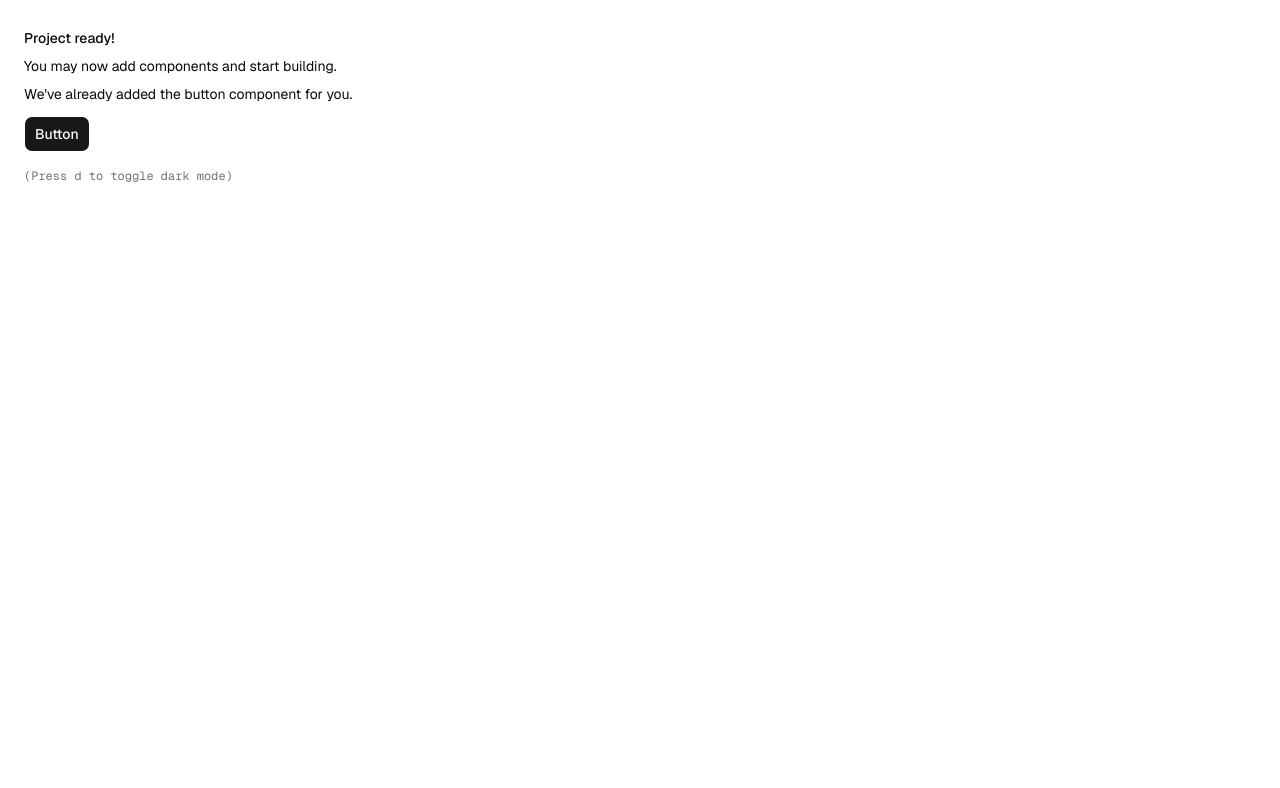
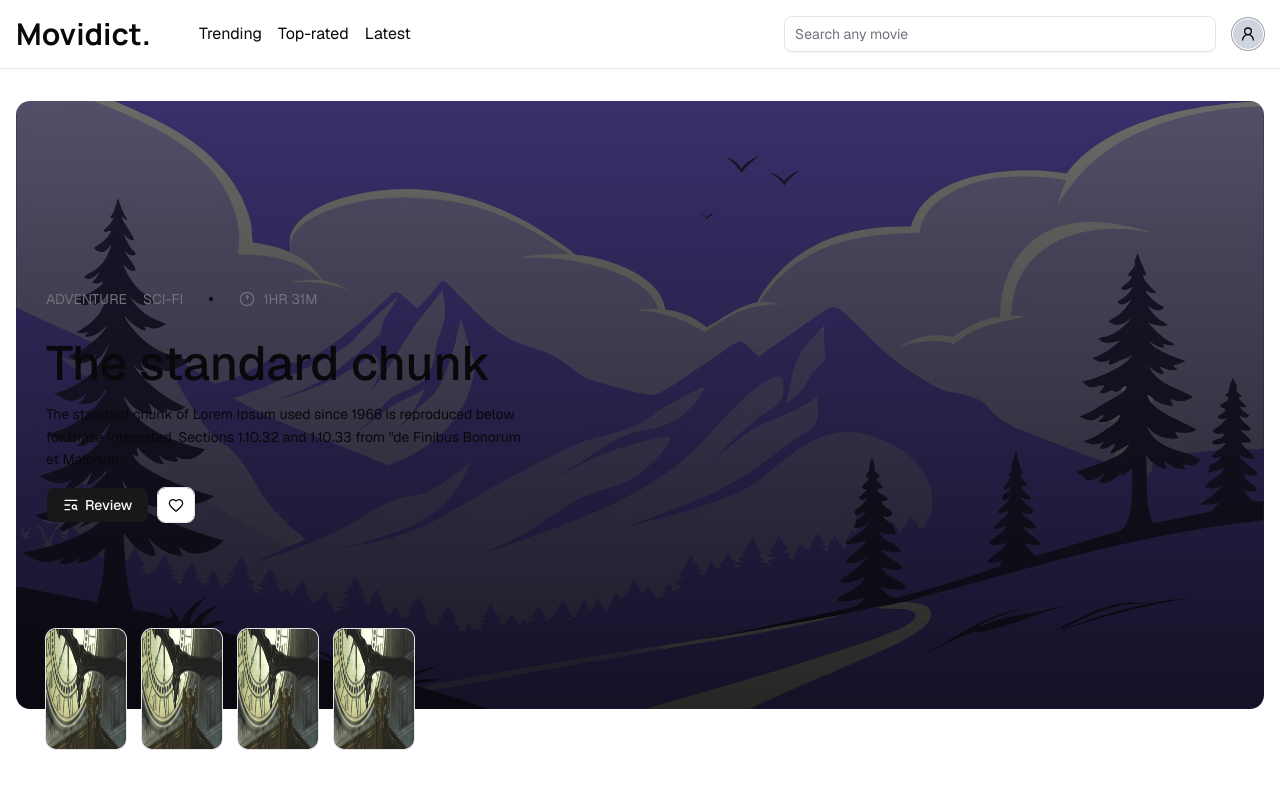
Before and after one commit to va1bhavx/movidict, a Next.js app: page / in a window 1280 px wide. Shown: the top 788 px of the page. Built offline with nearby package versions, Linux system fonts and the light colour scheme.

Commit message:
feat: added some layout and navbar and hero section

```diff
--- a/app/globals.css
+++ b/app/globals.css
@@ -123,10 +123,24 @@
   body {
     @apply bg-background text-foreground;
   }
-  button:not(:disabled), [role="button"]:not(:disabled) {
+  button:not(:disabled),
+  [role="button"]:not(:disabled) {
     cursor: pointer;
   }
   html {
     @apply font-sans;
   }
 }
+
+.cover-image {
+  width: 100%;
+  min-height: calc(80vh - 32px);
+  padding: 30px;
+  background-image:
+    linear-gradient(to bottom, rgba(0, 0, 0, 0.58), rgba(0, 0, 0, 0.85)),
+    url("/cover-home-image.avif");
+  background-size: cover;
+  background-position: center;
+  background-repeat: no-repeat;
+  border-radius: 14px;
+}
--- a/app/layout.tsx
+++ b/app/layout.tsx
@@ -4,6 +4,7 @@ import "./globals.css"
 import { ThemeProvider } from "@/components/theme-provider"
 import { cn } from "@/lib/utils"
 import { TooltipProvider } from "@/components/ui/tooltip"
+import Navbar from "@/components/layout/navbar"
 
 const manropeHeading = Manrope({
   subsets: ["latin"],
@@ -36,7 +37,19 @@ export default function RootLayout({
     >
       <body>
         <TooltipProvider>
-          <ThemeProvider>{children}</ThemeProvider>
+          <ThemeProvider>
+            <div className="relative flex flex-col gap-4">
+              {/*headers*/}
+              <header className="sticky top-0 border-b border-border bg-background px-4 py-4">
+                <Navbar />
+              </header>
+              {/*main*/}
+
+              <main className="flex p-4">{children}</main>
+
+              {/*footer*/}
+            </div>
+          </ThemeProvider>
         </TooltipProvider>
       </body>
     </html>
--- a/app/page.tsx
+++ b/app/page.tsx
@@ -1,19 +1,9 @@
-import { Button } from "@/components/ui/button"
+import HeroSection from "@/components/website/landing/hero-section/hero-section"
 
 export default function Page() {
   return (
-    <div className="flex min-h-svh p-6">
-      <div className="flex max-w-md min-w-0 flex-col gap-4 text-sm leading-loose">
-        <div>
-          <h1 className="font-medium">Project ready!</h1>
-          <p>You may now add components and start building.</p>
-          <p>We&apos;ve already added the button component for you.</p>
-          <Button className="mt-2">Button</Button>
-        </div>
-        <div className="font-mono text-xs text-muted-foreground">
-          (Press <kbd>d</kbd> to toggle dark mode)
-        </div>
-      </div>
+    <div className="w-full">
+      <HeroSection />
     </div>
   )
 }
--- /dev/null
+++ b/components/layout/navbar.tsx
@@ -0,0 +1,35 @@
+import { NAV_URLS } from "@/lib/data/nav-urls"
+import Link from "next/link"
+import { Input } from "../ui/input"
+import { User2Icon } from "lucide-react"
+import { Button } from "../ui/button"
+
+export default function Navbar() {
+  return (
+    <div className="flex items-center justify-between">
+      <div className="flex items-center gap-12">
+        <h1 className="font-heading text-3xl font-bold">Movidict.</h1>
+        <nav>
+          <ul className="flex items-center gap-4">
+            {NAV_URLS.map((url) => (
+              <Link href={url.href} key={url.id}>
+                {url.name}
+              </Link>
+            ))}
+          </ul>
+        </nav>
+      </div>
+      <div className="flex w-120 items-center gap-4">
+        <div className="w-full">
+          <Input className="w-full max-w-lg" placeholder="Search any movie" />
+        </div>
+        <Button
+          variant={"ghost"}
+          className="mx-auto flex h-8 w-8 cursor-pointer items-center justify-center rounded-full bg-slate-500/30 text-center ring ring-ring"
+        >
+          <User2Icon className="size-4 self-center" />
+        </Button>
+      </div>
+    </div>
+  )
+}
--- /dev/null
+++ b/components/website/landing/hero-section/component/hero-section-data.tsx
@@ -0,0 +1,46 @@
+import { Button } from "@/components/ui/button"
+import { Clock1Icon, Dot, Heart, TextSearchIcon } from "lucide-react"
+
+export default function HeroSectionData() {
+  return (
+    <div className="flex flex-col justify-center gap-7">
+      <div className="flex items-center gap-4">
+        <div className="flex items-center gap-4">
+          {/*tags*/}
+          <span className="text-sm text-muted-foreground uppercase">
+            Adventure
+          </span>
+          <span className="text-sm text-muted-foreground uppercase">
+            Sci-Fi
+          </span>
+        </div>
+        <Dot />
+        {/*running time*/}
+        <div>
+          <span className="flex items-center gap-2 text-sm text-muted-foreground uppercase">
+            <Clock1Icon className="size-4" />
+            1hr 31m
+          </span>
+        </div>
+      </div>
+      <div className="flex max-w-lg flex-col gap-4">
+        <h1 className="text-2xl font-medium md:text-5xl">The standard chunk</h1>
+        <p className="text-sm leading-relaxed text-pretty">
+          The standard chunk of Lorem Ipsum used since 1966 is reproduced below
+          for those interested. Sections 1.10.32 and 1.10.33 from "de Finibus
+          Bonorum et Malorum
+        </p>
+
+        <div className="flex items-center gap-2">
+          <Button className={"px-4"}>
+            <TextSearchIcon /> Review
+          </Button>
+
+          <Button variant={"outline"}>
+            <Heart />
+          </Button>
+        </div>
+      </div>
+    </div>
+  )
+}
--- /dev/null
+++ b/components/website/landing/hero-section/hero-section.tsx
@@ -0,0 +1,52 @@
+import { Card } from "@/components/ui/card"
+import HeroSectionData from "./component/hero-section-data"
+import Image from "next/image"
+
+export default function HeroSection() {
+  return (
+    <div className="cover-image relative flex flex-col justify-center gap-7">
+      <HeroSectionData />
+
+      {/*movie covers*/}
+
+      <div className="absolute -bottom-10 flex max-w-lg flex-wrap gap-4">
+        <div className="h-30 w-20 overflow-hidden rounded-lg ring ring-border">
+          <Image
+            src={"/batman-cover-home-image.webp"}
+            alt="batman image"
+            width={1000}
+            height={1000}
+            className="object-fit h-full w-full overflow-hidden"
+          />
+        </div>
+        <div className="h-30 w-20 overflow-hidden rounded-lg ring ring-border">
+          <Image
+            src={"/batman-cover-home-image.webp"}
+            alt="batman image"
+            width={1000}
+            height={1000}
+            className="object-fit h-full w-full overflow-hidden"
+          />
+        </div>
+        <div className="h-30 w-20 overflow-hidden rounded-lg ring ring-border">
+          <Image
+            src={"/batman-cover-home-image.webp"}
+            alt="batman image"
+            width={1000}
+            height={1000}
+            className="object-fit h-full w-full overflow-hidden"
+          />
+        </div>
+        <div className="h-30 w-20 overflow-hidden rounded-lg ring ring-border">
+          <Image
+            src={"/batman-cover-home-image.webp"}
+            alt="batman image"
+            width={1000}
+            height={1000}
+            className="object-fit h-full w-full overflow-hidden"
+          />
+        </div>
+      </div>
+    </div>
+  )
+}
--- /dev/null
+++ b/lib/data/nav-urls.ts
@@ -0,0 +1,19 @@
+export const NAV_URLS = [
+  {
+    id: 1,
+    name: "Trending",
+    href: "/trending",
+  },
+
+  {
+    id: 2,
+    name: "Top-rated",
+    href: "/top-rated",
+  },
+
+  {
+    id: 3,
+    name: "Latest",
+    href: "/latest",
+  },
+]
```
Also changed, not shown: public/batman-cover-home-image.webp (added), public/cover-home-image.avif (added). Lines whose indentation alone changed are shown as unchanged.
